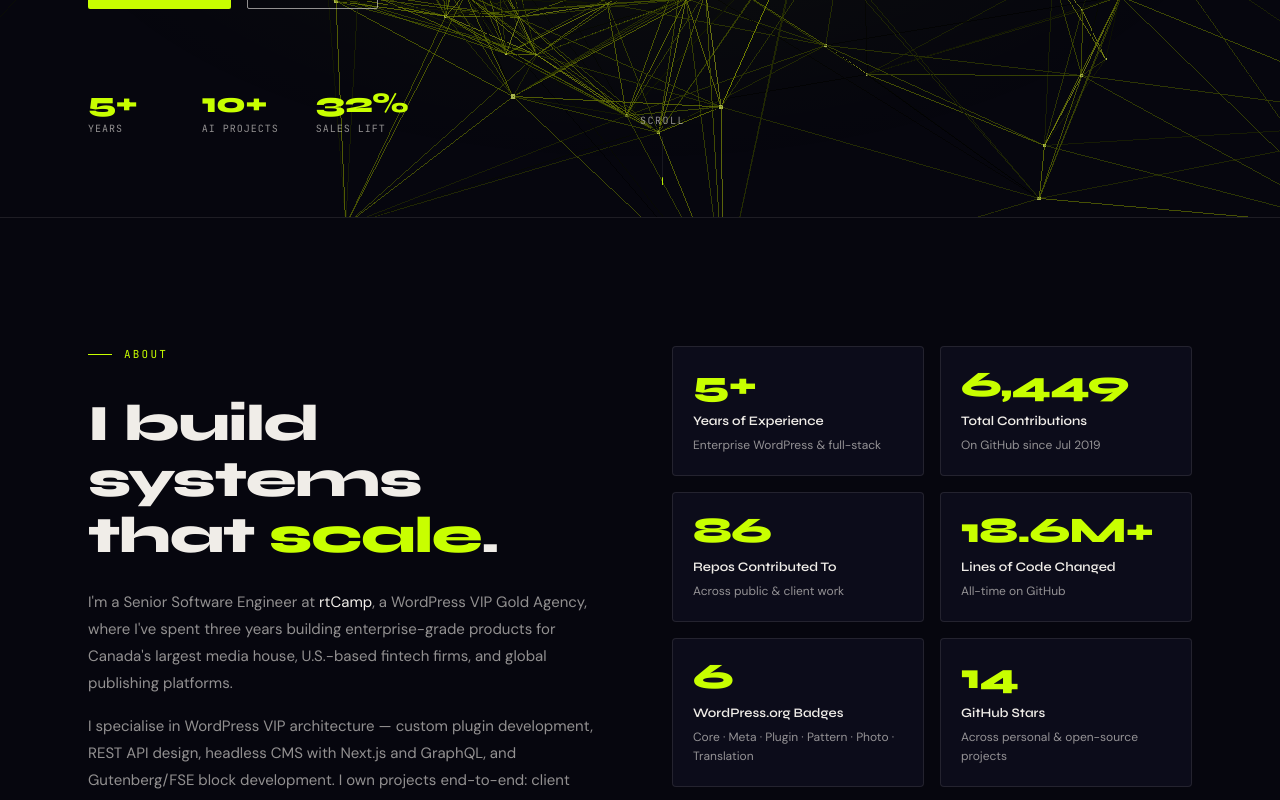
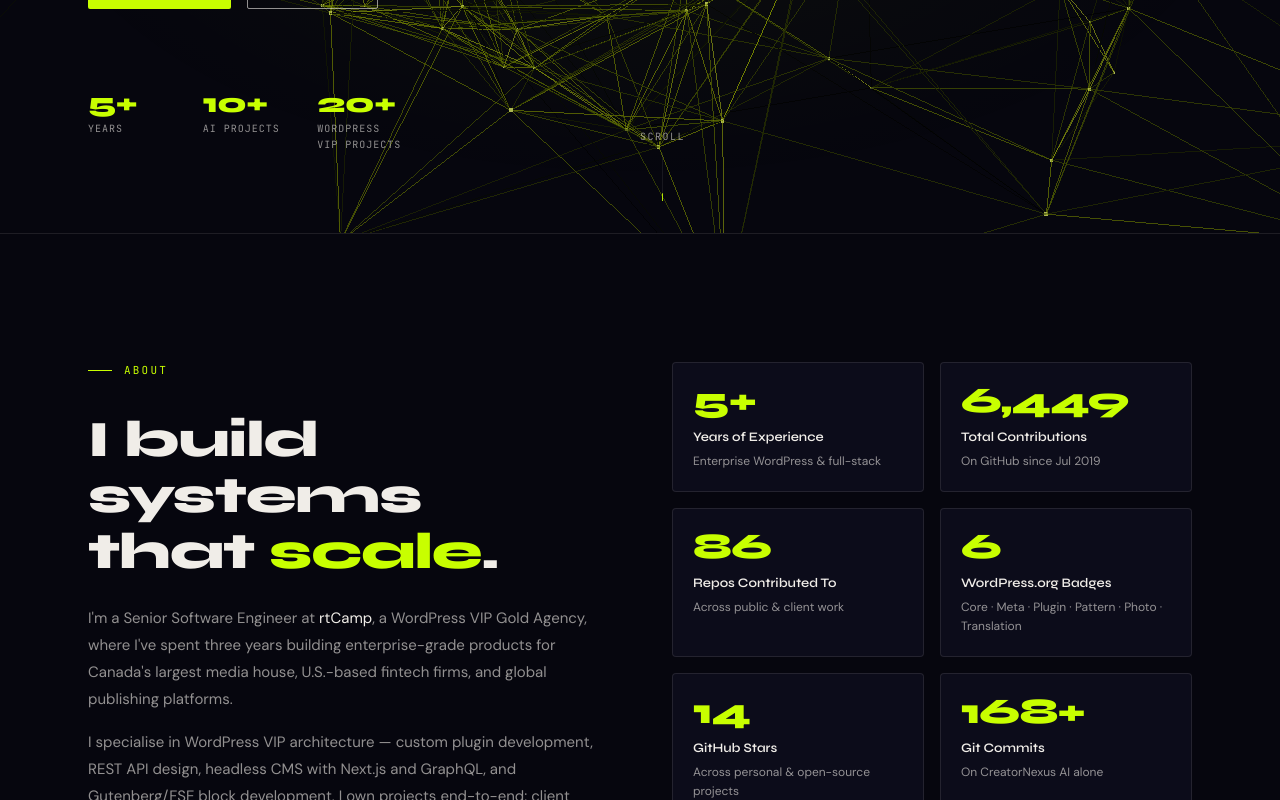
Before and after one commit to HILAYTRIVEDI/portfolio-hilay, a Next.js app: page / in a window 1280 px wide. Shown: the part 680-1480 px from the top of the page. Built offline with nearby package versions, Linux system fonts and the light colour scheme.

Commit message:
feat: update About and Hero components with revised statistics for clarity

```diff
--- a/src/components/About.tsx
+++ b/src/components/About.tsx
@@ -140,7 +140,6 @@ export default function About() {
               { num: "5+", label: "Years of Experience", detail: "Enterprise WordPress & full-stack" },
               { num: "6,449", label: "Total Contributions", detail: "On GitHub since Jul 2019" },
               { num: "86", label: "Repos Contributed To", detail: "Across public & client work" },
-              { num: "18.6M+", label: "Lines of Code Changed", detail: "All-time on GitHub" },
               { num: "6", label: "WordPress.org Badges", detail: "Core · Meta · Plugin · Pattern · Photo · Translation" },
               { num: "14", label: "GitHub Stars", detail: "Across personal & open-source projects" },
               { num: "168+", label: "Git Commits", detail: "On CreatorNexus AI alone" },
--- a/src/components/Hero.tsx
+++ b/src/components/Hero.tsx
@@ -257,7 +257,7 @@ export default function Hero() {
           {[
             { num: "5+", label: "Years" },
             { num: "10+", label: "AI Projects" },
-            { num: "32%", label: "Sales lift" },
+            { num: "20+", label: "WordPress VIP Projects" },
           ].map((s) => (
             <div key={s.label}>
               <div
```
